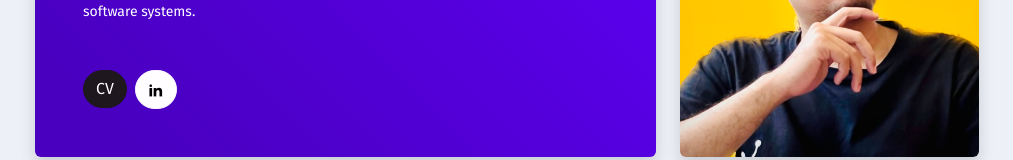
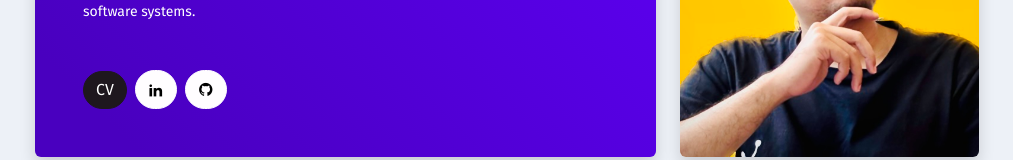
Before and after one commit to aizadzari/Responsive-dashboard-D1mo-test, a React (Create React App) app: page /landing in a window 1280 px wide. Shown: the part 399-559 px from the top of the page, without its empty margins (133-1146 px from the left). Built offline with nearby package versions, Linux system fonts and the light colour scheme.

Commit message:
add new github link

```diff
--- a/src/Components/Layout/Content.js
+++ b/src/Components/Layout/Content.js
@@ -76,6 +76,10 @@ const Content = () => {
         window.open('https://www.linkedin.com/in/aizad-zari-3b6026157/')
     }
 
+    const handleGithub = () => {
+        window.open('https://github.com/aizadzari')
+    }
+
     const handleMenu = (key) => {
         console.log('====================================');
         console.log(project);
@@ -108,7 +112,8 @@ const Content = () => {
 
                                         <div className='mt-5 bottom-1 left-1'>
                                             <button className='btn btn-dark rounded-pill me-2' onClick={() => window.open(pdfFile)}>CV</button>
-                                            <button className='btn btn-light rounded-pill' onClick={handleLinkedIn}><i className="ri-linkedin-fill align-middle"></i></button>
+                                            <button className='btn btn-light rounded-pill me-2' onClick={handleLinkedIn}><i className="ri-linkedin-fill align-middle"></i></button>
+                                            <button className='btn btn-light rounded-pill' onClick={handleGithub}><i class="ri-github-fill"></i></button>
                                         </div>
                                     </div>
                                 </div>
```
